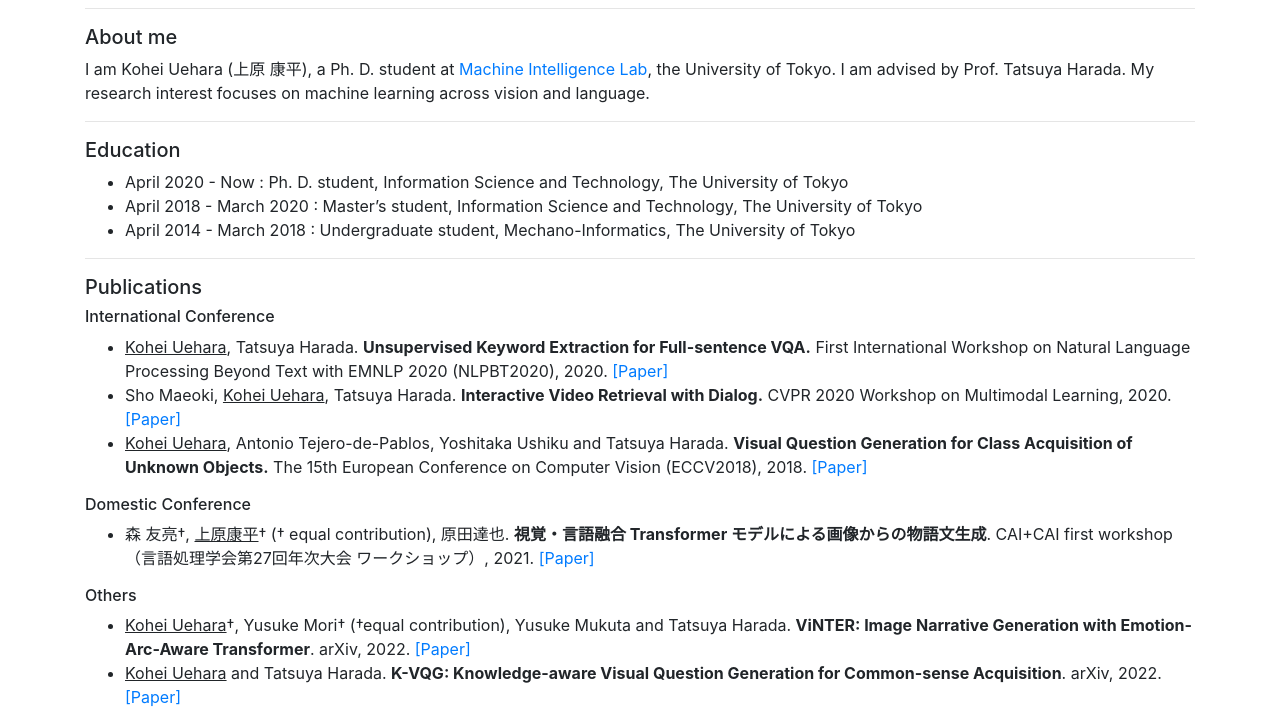
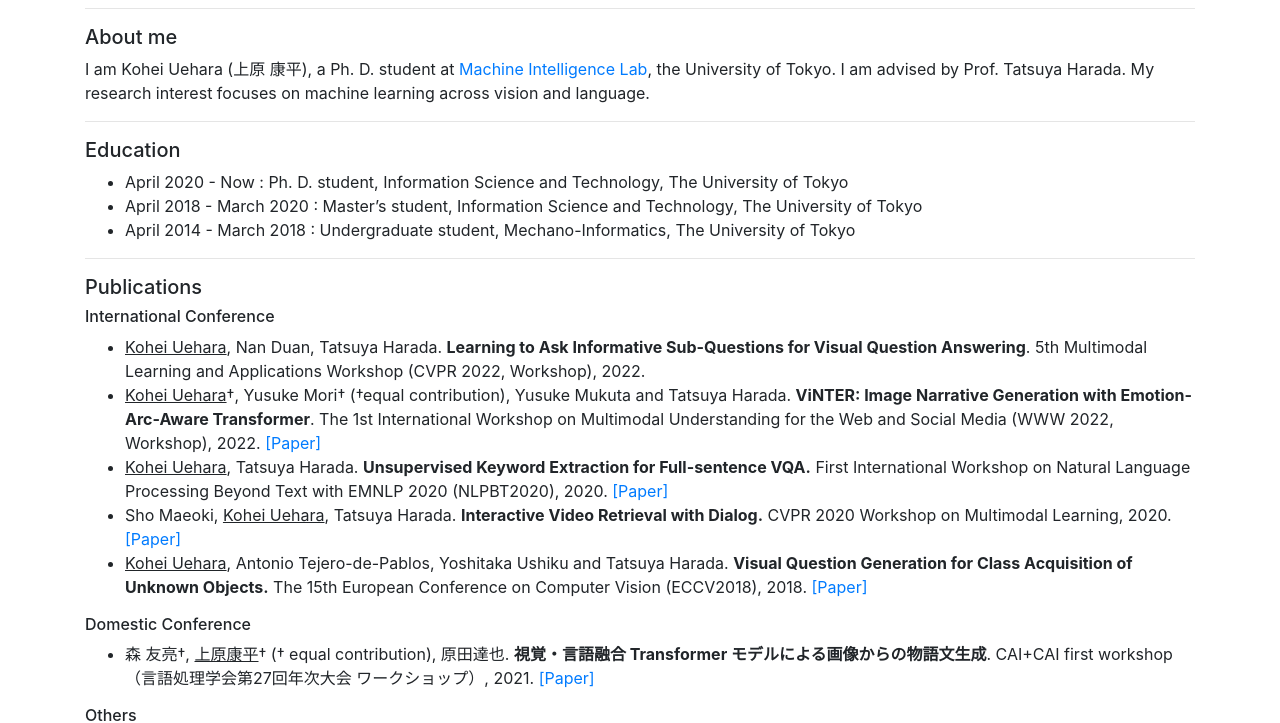
Before and after one commit to uehara-mech/uehara-mech.github.io, a plain HTML site: page index.html in a window 1280 px wide. Shown: the part 80-803 px from the top of the page. Drawn offline with nearby package versions, Linux system fonts and the light colour scheme; a web font is replaced by a local one.

Commit message:
[update] add MUWS & MULA workshop paper info

```diff
--- a/index.html
+++ b/index.html
@@ -53,6 +53,14 @@
         <h5>Publications</h5>
         <h6>International Conference</h6>
             <ul>
+                <li><u>Kohei Uehara</u>, Nan Duan, Tatsuya Harada.
+                    <strong>Learning to Ask Informative Sub-Questions for Visual Question Answering</strong>.
+                    5th Multimodal Learning and Applications Workshop (CVPR 2022, Workshop), 2022.
+                </li>
+                <li><u>Kohei Uehara</u>†, Yusuke Mori† (†equal contribution), Yusuke Mukuta and Tatsuya Harada.
+                    <strong>ViNTER: Image Narrative Generation with Emotion-Arc-Aware Transformer</strong>.
+                    The 1st International Workshop on Multimodal Understanding for the Web and Social Media (WWW 2022, Workshop), 2022.
+                    <a href="https://arxiv.org/abs/2202.07305">[Paper]</a></li>
                 <li><u>Kohei Uehara</u>, Tatsuya Harada. <strong>Unsupervised Keyword Extraction for Full-sentence VQA.</strong> First International Workshop on Natural Language Processing Beyond Text with EMNLP 2020 (NLPBT2020), 2020. <a href="https://www.aclweb.org/anthology/2020.nlpbt-1.6/">[Paper]</a>
                 <li>Sho Maeoki, <u>Kohei Uehara</u>, Tatsuya Harada. <strong>Interactive Video Retrieval with Dialog.</strong> CVPR 2020 Workshop on Multimodal Learning, 2020. <a href="http://openaccess.thecvf.com/content_CVPRW_2020/html/w56/Maeoki_Interactive_Video_Retrieval_With_Dialog_CVPRW_2020_paper.html">[Paper]</a></li>
                 <li><u>Kohei Uehara</u>, Antonio Tejero-de-Pablos, Yoshitaka Ushiku and Tatsuya Harada. <strong>Visual Question Generation for Class
@@ -66,9 +74,6 @@
         </ul>
         <h6>Others</h6>
         <ul>
-            <li><u>Kohei Uehara</u>†, Yusuke Mori† (†equal contribution), Yusuke Mukuta and Tatsuya Harada. <strong>ViNTER: Image Narrative Generation with Emotion-Arc-Aware Transformer</strong>. arXiv, 2022. <a
-                href="https://arxiv.org/abs/2202.07305">[Paper]</a>
-            </li></li>
             <li><u>Kohei Uehara</u> and Tatsuya Harada. <strong>K-VQG: Knowledge-aware Visual Question Generation for Common-sense Acquisition</strong>. arXiv, 2022. <a
                 href="https://arxiv.org/abs/2203.07890">[Paper]</a>
             </li></li>
@@ -129,7 +134,7 @@
 
         <hr />
         <div class="update">
-            last update: March 18, 2022
+            last update: May 8, 2022
         </div>
 
 
```
